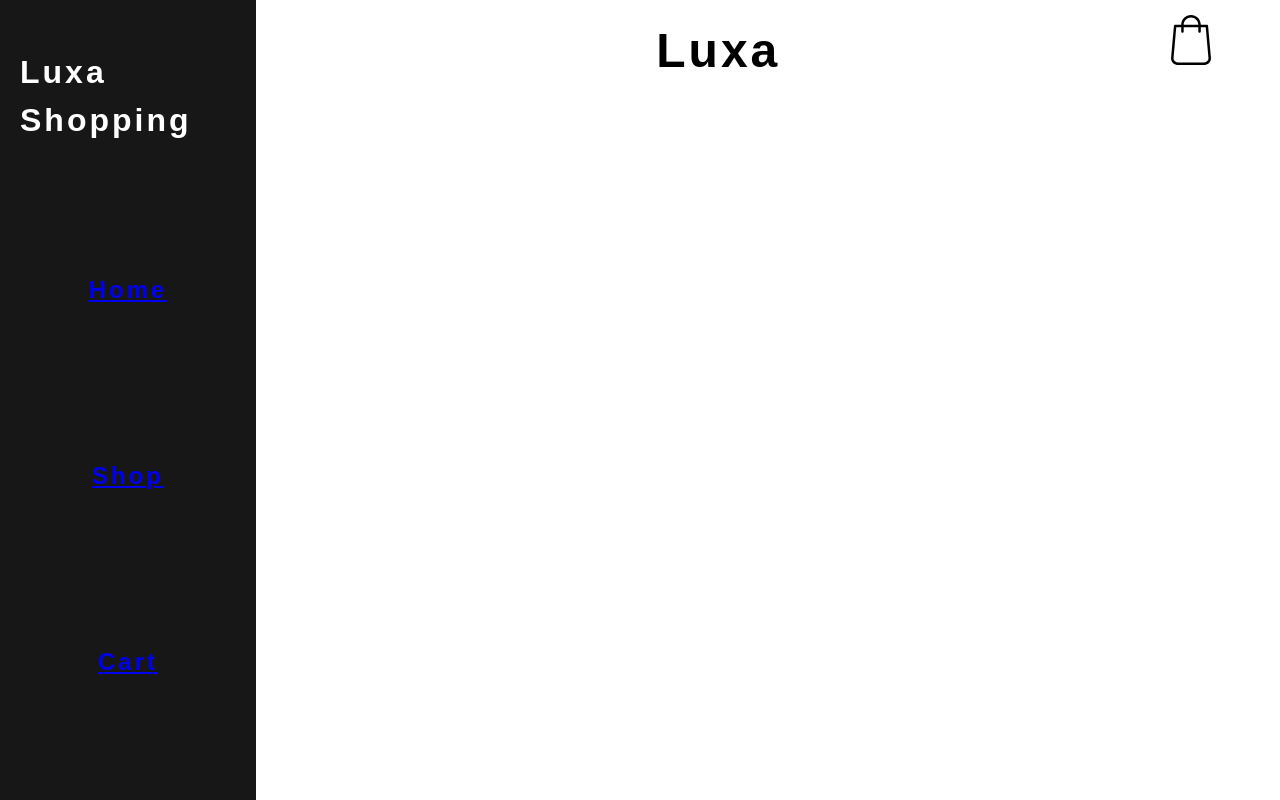
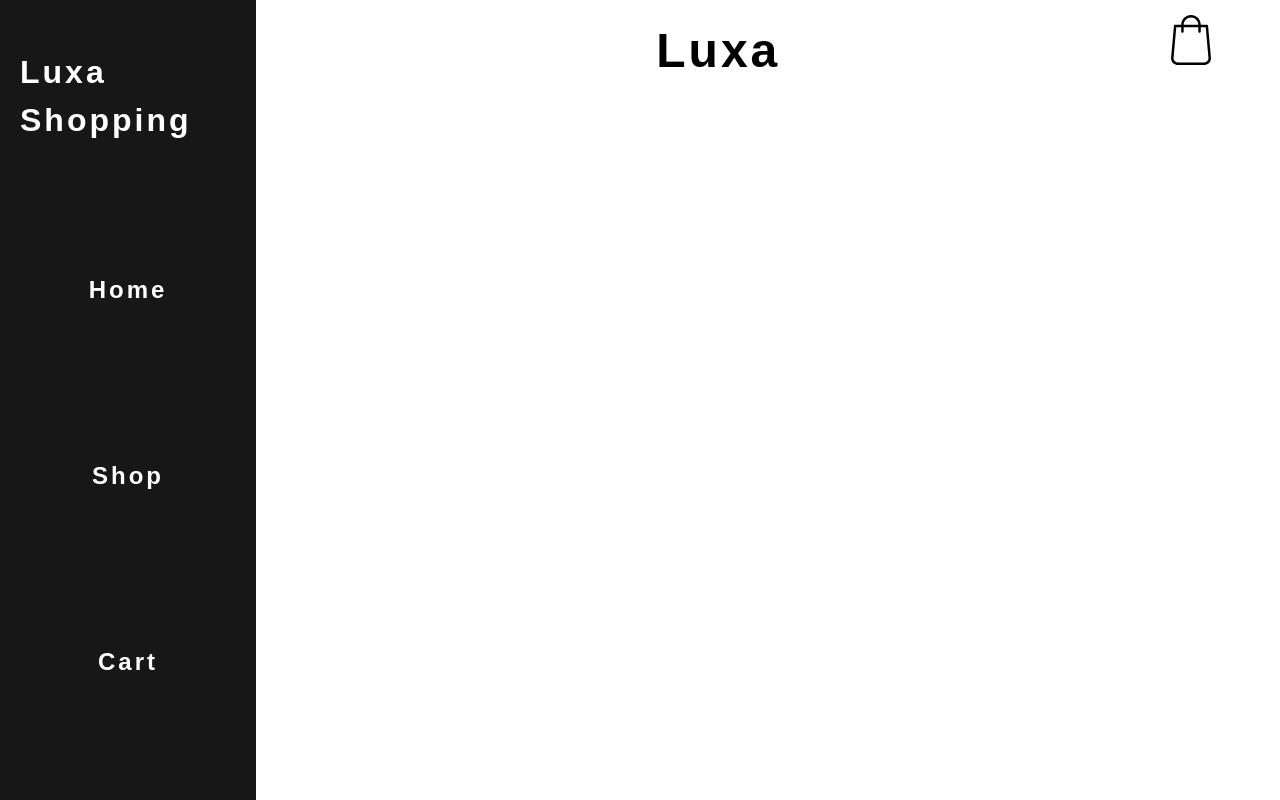
Before and after one commit to LAKSHYA201/Shopping-Cart, a React (Vite) app in the folder Shopping-Cart/: page / in a window 1280 px wide. Built offline with nearby package versions, Linux system fonts and the light colour scheme; a web font is replaced by a local one.

Commit message:
add:link to cart ico ,styling and styling to Links

```diff
--- a/Shopping-Cart/src/components/NavBar.jsx
+++ b/Shopping-Cart/src/components/NavBar.jsx
@@ -5,13 +5,19 @@ export default function NavBar() {
       <h1>Luxa Shopping</h1>
       <div className="navBarInternals">
         <h2>
-          <Link to="/home">Home</Link>
+          <Link to="/home" style={{ textDecoration: "none", color: "white" }}>
+            Home
+          </Link>
         </h2>
         <h2>
-          <Link to="/shop">Shop</Link>
+          <Link to="/shop" style={{ textDecoration: "none", color: "white" }}>
+            Shop
+          </Link>
         </h2>
         <h2>
-          <Link to="/cart">Cart</Link>
+          <Link to="/cart" style={{ textDecoration: "none", color: "white" }}>
+            Cart
+          </Link>
         </h2>
       </div>
     </>
--- a/Shopping-Cart/src/components/nav.jsx
+++ b/Shopping-Cart/src/components/nav.jsx
@@ -1,13 +1,28 @@
+import { useNavigate } from "react-router-dom";
 import bag from "../assets/shoppingBag.svg";
 export default function Nav() {
+  const navigate = useNavigate();
+
   return (
     <>
       <div className="mainHeading">
         <div className="companyName">
-          <h1>Luxa</h1>
+          <h1
+            onClick={() => {
+              navigate("/home");
+            }}
+          >
+            Luxa
+          </h1>
         </div>
         <div>
-          <img src={bag} className="bag"></img>
+          <img
+            src={bag}
+            className="bag"
+            onClick={() => {
+              navigate("/cart");
+            }}
+          ></img>
         </div>
       </div>
     </>
```
